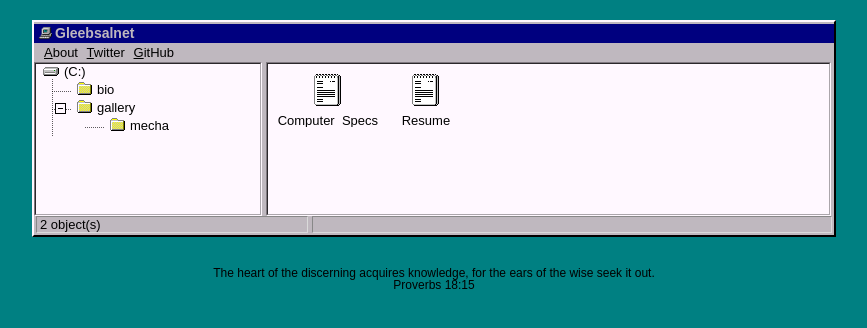
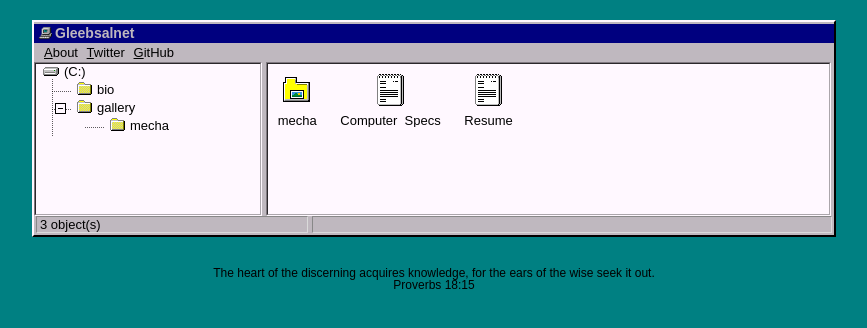
Before and after one commit to Globalnet626/globalnet626.github.io, a Jekyll site: the page built from index.html, in a window 1280 px wide. Shown: the top 328 px of the page, without its empty margins (206-1073 px from the left). Built offline with Jekyll 4.4.1, drawn with Linux system fonts in a browser that asks for light colours.

Commit message:
Show gallery tag folders first in the home page file pane.
Co-authored-by: Miguel Silvino <Globalnet626@users.noreply.github.com>

```diff
--- a/_layouts/default.html
+++ b/_layouts/default.html
@@ -101,6 +101,15 @@
 				{% assign folder = page.tags | first %}
 				{% unless folder %}{% assign folder = page.folder %}{% endunless %}
 				<div class="left">{{ site.tags[folder] | size }} object(s)</div>
+			{% elsif page.home_files %}
+				{% include gallery_tags.html %}
+				{% assign folder_n = 0 %}
+				{% for gtag in gallery_tags %}
+					{% if gtag.size > 0 %}
+						{% assign folder_n = folder_n | plus: 1 %}
+					{% endif %}
+				{% endfor %}
+				<div class="left">{{ site.posts | size | plus: folder_n }} object(s)</div>
 			{% else %}
 				<div class="left">{{ site.posts | size }} object(s)</div>
 			{% endif %}
--- a/_sass/_main.scss
+++ b/_sass/_main.scss
@@ -167,6 +167,13 @@ ul.topbar {
 				text-decoration: none;
 				color: #000000;
 			}
+		}
+
+		li.tag-folder img {
+			width: 32px;
+			height: 32px;
+			image-rendering: pixelated;
+			image-rendering: crisp-edges;
 		}
 	}
 }
--- a/index.html
+++ b/index.html
@@ -1,7 +1,14 @@
 ---
 layout: default
+home_files: true
 ---
 <ul>
+	{% include gallery_tags.html %}
+	{% for gtag in gallery_tags %}
+		{% if gtag.size > 0 %}
+		<li class="tag-folder"><a href="/tag/gallery/#{{ gtag | slugify }}" title="{{ gtag | escape }}"><img src="/assets/img/folder-pictures.png" alt="" />{{ gtag | escape }}</a></li>
+		{% endif %}
+	{% endfor %}
 	{% for post in site.tags["bio"] %}
 	<li><a href="{{  post.url }}" title="{{ post.title }}"><img src="/assets/img/file.ico" title="{{ post.title }}" />{{ post.title }}</a></li>
 	{% endfor %}
```
Also changed, not shown: assets/img/folder-pictures.png (added).
